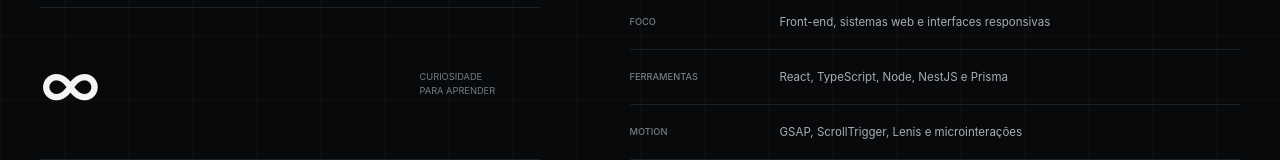
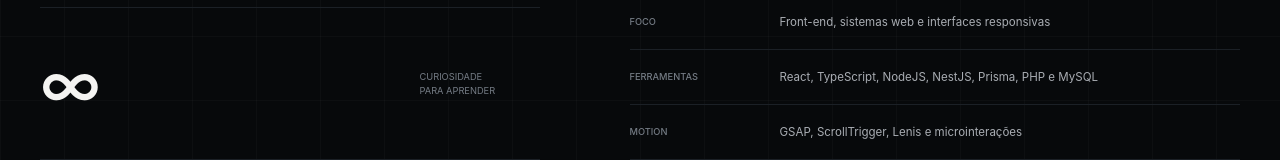
Before and after one commit to Makalistermz/portifolio, a website: page index.html in a window 1280 px wide. Shown: the part 1244-1404 px from the top of the page. Drawn offline with Linux system fonts and the light colour scheme.

Commit message:
Update index.html

```diff
--- a/index.html
+++ b/index.html
@@ -440,7 +440,7 @@
                                 </dt>
 
                                 <dd>
-                                    React, TypeScript, Node, NestJS e Prisma
+                                    React, TypeScript, NodeJS, NestJS, Prisma, PHP e MySQL
                                 </dd>
 
                             </div>
```
